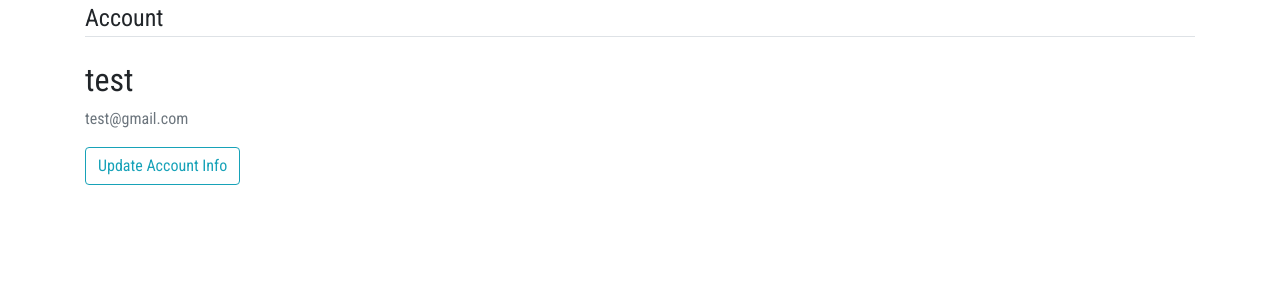
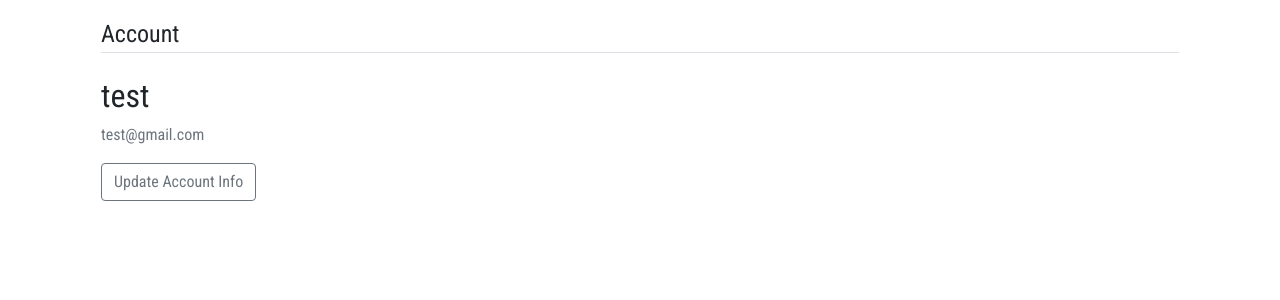
Before and after one commit to joelsiew/StudyMode, a Flask app: page /account in a window 1280 px wide. Shown: the part 56-356 px from the top of the page. Run offline with Flask 2, Linux system fonts and the light colour scheme; a user stored in the database is signed in; some libraries are stand-ins or nearby versions.

Commit message:
Account Settings

```diff
--- a/studymode/templates/account.html
+++ b/studymode/templates/account.html
@@ -7,7 +7,7 @@
 {% extends 'layout.html' %}
 
 {% block content %}
-<div class="content-section">
+<div class="content-section p-3">
     <legend class="border-bottom mb-4">Account</legend>
     <div class="media">
         <img class="rounded-circle account-img" src="{{ image_file }}">
@@ -16,6 +16,6 @@
             <p class="text-secondary">{{ current_user.email }}</p>
         </div>
     </div>
-    <a href="update_account_info" class="btn btn-outline-info" role="button">Update Account Info</a>
+    <a href="update_account_info" class="btn btn-outline-secondary" role="button">Update Account Info</a>
 </div>
 {% endblock content %}
--- a/studymode/templates/login.html
+++ b/studymode/templates/login.html
@@ -1,6 +1,6 @@
 {% extends "layout.html" %}
 {% block content %}
-    <div class="content-section">
+    <div class="content-section p-3">
         <form method="POST" action="">
             {{ form.hidden_tag() }}
             <fieldset class="form-group">
--- a/studymode/templates/register.html
+++ b/studymode/templates/register.html
@@ -1,6 +1,6 @@
 {% extends "layout.html" %}
 {% block content %}
-    <div class="content-section">
+    <div class="content-section p-3">
         <form method="POST" action="">
             {{ form.hidden_tag() }}
             <fieldset class="form-group">
--- a/studymode/templates/update_account_info.html
+++ b/studymode/templates/update_account_info.html
@@ -1,6 +1,6 @@
 {% extends "layout.html" %}
 {% block content %}
-    <div class="content-section">
+    <div class="content-section p-3">
         <form method="POST" action="">
             {{ form.hidden_tag() }}
             <fieldset class="form-group">
@@ -59,7 +59,7 @@
                 </div>
             </fieldset>
             <div class="form-group">
-                {{ form.submit(class="btn btn-outline-info") }}
+                {{ form.submit(class="btn btn-outline-secondary") }}
             </div>
         </form>
 
```
Also changed, not shown: studymode/site.db, studymode/templates/account_settings.html (deleted).
